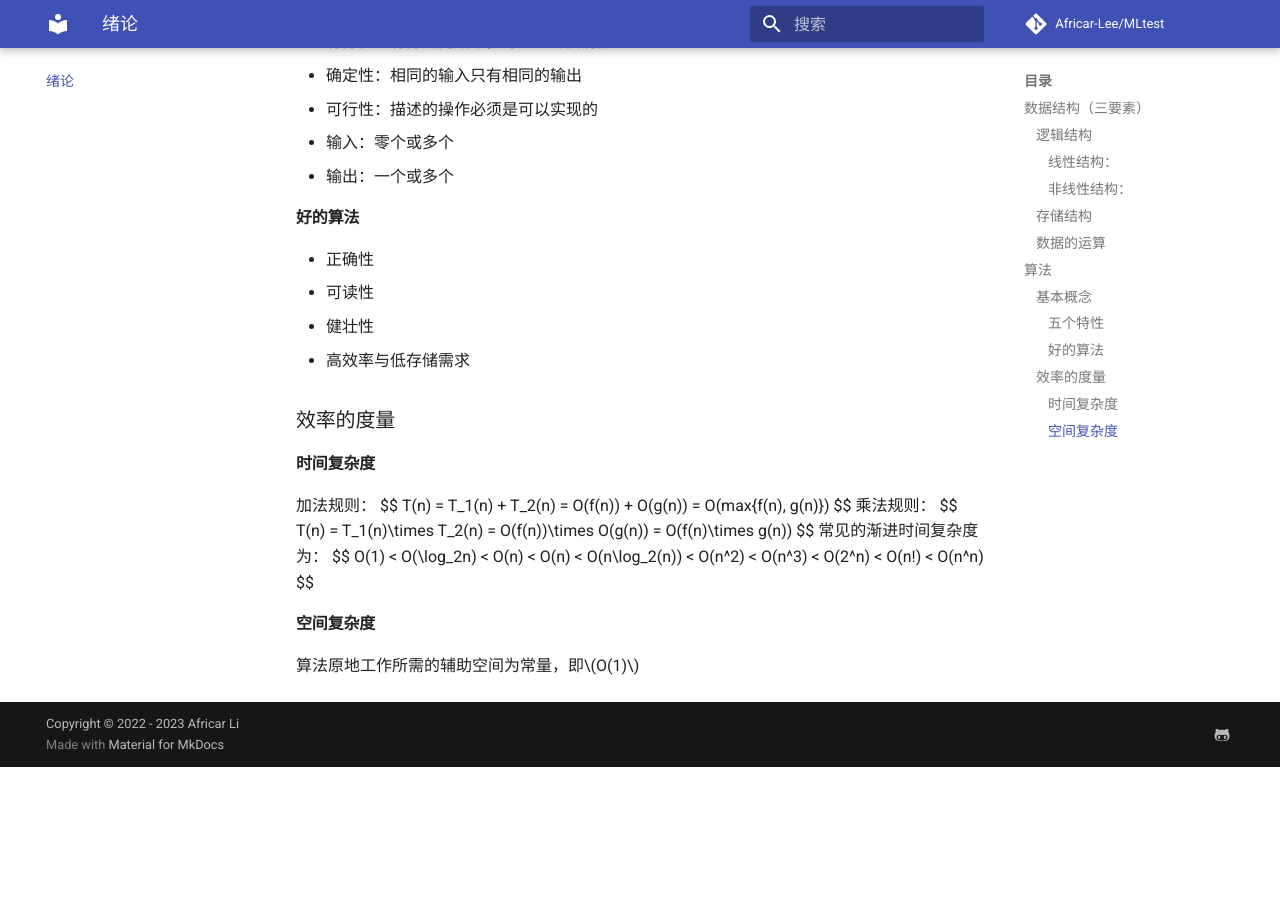
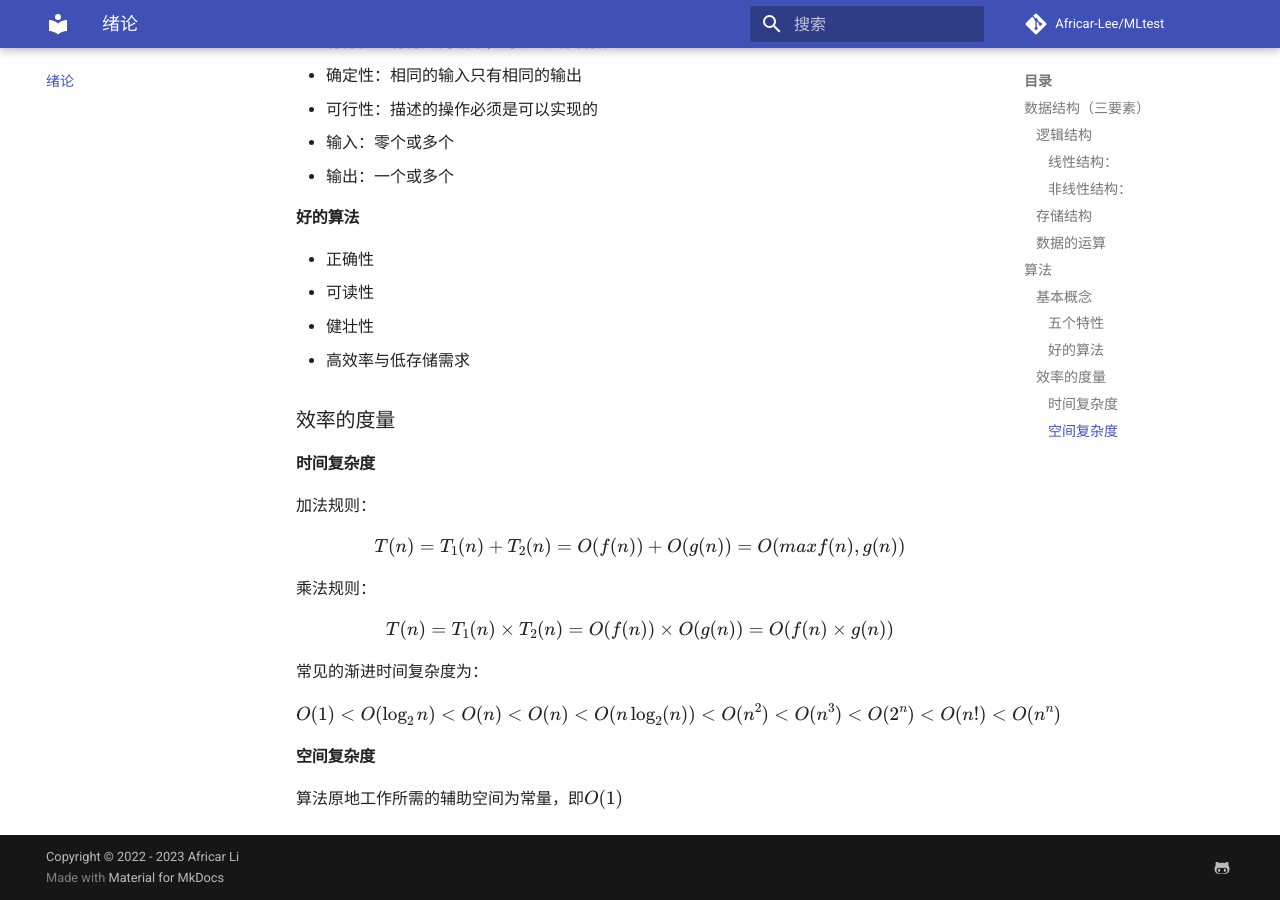
Before and after one commit to Africar-Lee/MLtest, an MkDocs documentation site: the page built from docs/1.绪论.md, in a window 1280 px wide and 900 px high, scrolled down 1025 px. Built offline with MkDocs 1.6.1 and Material for MkDocs 9.7.7, drawn with Linux system fonts in a browser that asks for light colours; comment, search, counter and statistics services are not loaded; before the commit the page ends 1792 px from its top, so only the background shows below that; some of the changed lines change nothing that is shown.

Commit message:
fix: math support

```diff
--- a/mkdocs.yml
+++ b/mkdocs.yml
@@ -28,10 +28,14 @@
 
   disqus: 'AfricarL'
 
+
 markdown_extensions:
   - admonition                                                # 注解块支持
   - pymdownx.arithmatex:                                   # 数学公式的TeX语法支持
       generic: true
+  - toc:
+      permalink: "###"
+  - tables
   - pymdownx.betterem:
       smart_enable: all
   - pymdownx.caret
@@ -51,3 +55,8 @@
 
 plugins:
   - search
+
+extra_javascript:
+  - javascripts/config.js
+  - https://polyfill.io/v3/polyfill.min.js?features=es6
+  - https://cdn.jsdelivr.net/npm/mathjax@3/es5/tex-mml-chtml.js
```
